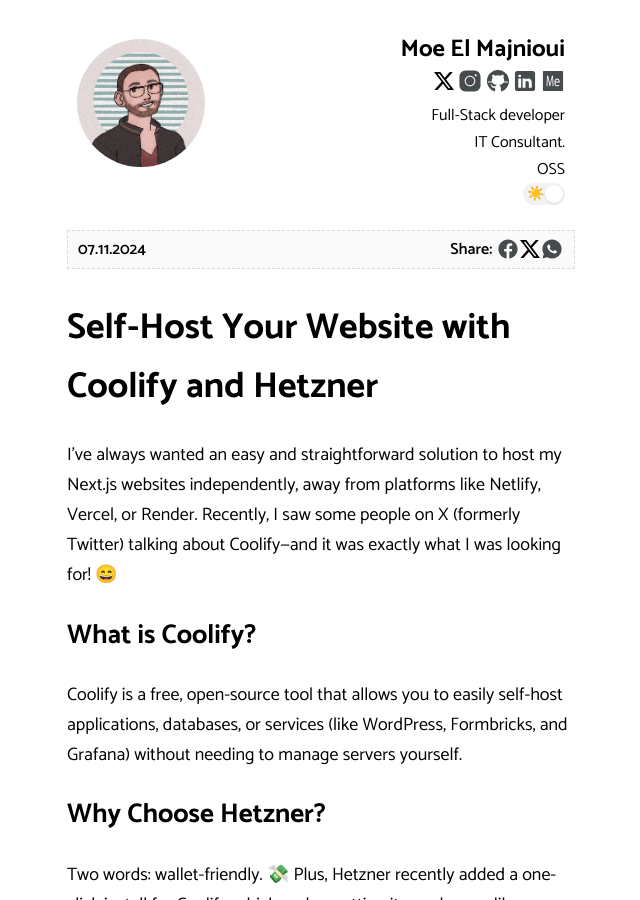
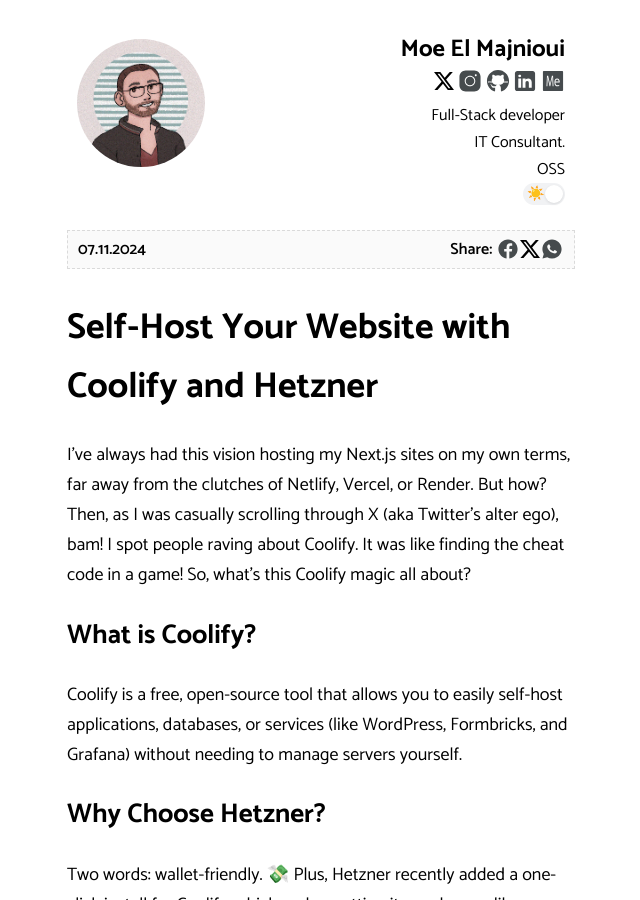
Before and after one commit to majnioui/majnioui.github.io, a Jekyll site: the page built from _posts/2024-10-12-self-host-website-with-coolify-hetzner.md, in a window 1280 px wide and 900 px high. Shown: the whole window, without its empty margins (319-959 px from the left). Built offline with Jekyll 4.4.1, drawn with Linux system fonts in a browser that asks for light colours; comment, search, counter and statistics services are not loaded.

Commit message:
Adjust intro

```diff
--- a/_posts/2024-10-12-self-host-website-with-coolify-hetzner.md
+++ b/_posts/2024-10-12-self-host-website-with-coolify-hetzner.md
@@ -5,7 +5,7 @@ date: 2024-11-07 15:31:00 -0500
 categories: [guide]
 tags: [hetzner, nextjs, coolify, self host]
 ---
-I’ve always wanted an easy and straightforward solution to host my Next.js websites independently, away from platforms like Netlify, Vercel, or Render. Recently, I saw some people on X (formerly Twitter) talking about Coolify—and it was exactly what I was looking for! 😄
+I've always had this vision hosting my Next.js sites on my own terms, far away from the clutches of Netlify, Vercel, or Render. But how? Then, as I was casually scrolling through X (aka Twitter’s alter ego), bam! I spot people raving about Coolify. It was like finding the cheat code in a game! So, what’s this Coolify magic all about?
 
 ## What is Coolify?
 
```
